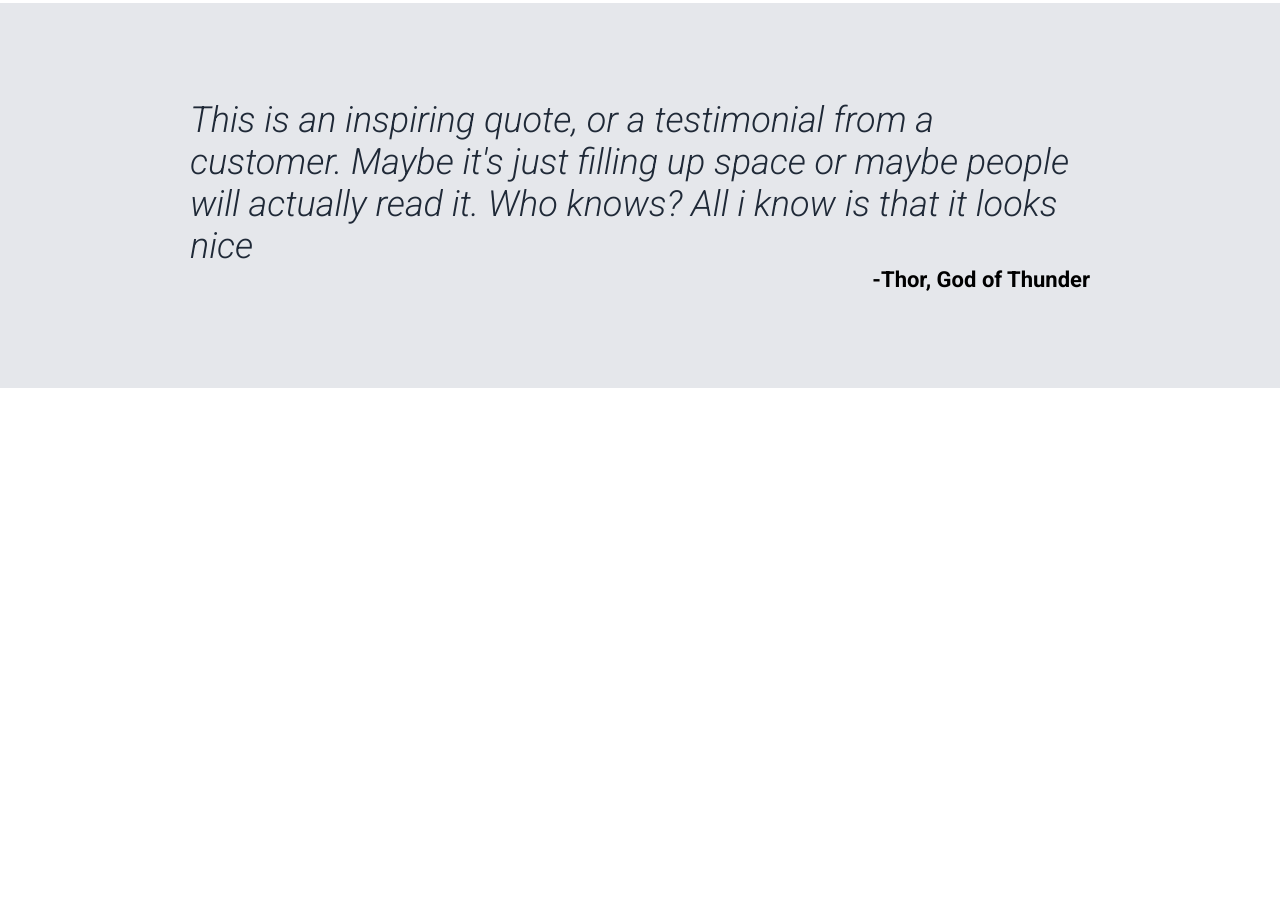
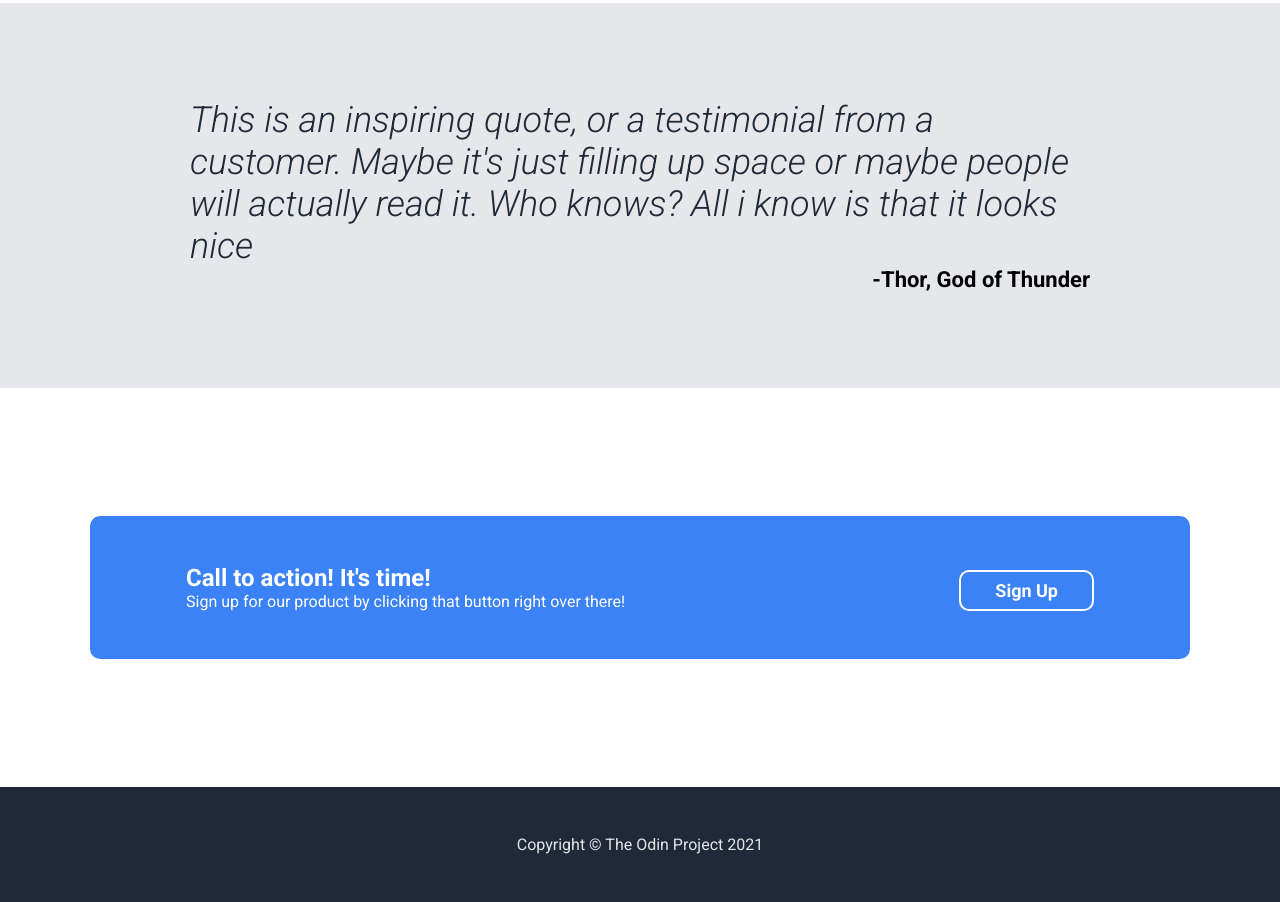
Before and after one commit to NewFrogCode/landing-page, a plain HTML site: page index.html in a window 1280 px wide. Shown: the part 975-1877 px from the top of the page. Before the commit the page ends 1363 px from the top, so only its background shows below. Drawn offline with Linux system fonts and the light colour scheme.

Commit message:
last section and footer done the whole project done, working good

```diff
--- a/index.html
+++ b/index.html
@@ -49,7 +49,7 @@
                     <p>this is some subtext info under the image</p>
                 </div>
                 <div class="information-content">
-                    <img src="img/winter.jpg" alt="">
+                    <img src="img/autumn.jpg" alt="">
                     <p>this is some subtext info under the image</p>
                 </div>
             </div>
@@ -61,5 +61,17 @@
             <p>-Thor, God of Thunder</p>
         </div>
     </div>
+    <div class="action-section-bg">
+        <div class="action-section">
+            <div class="left-action-side">
+                <h2>Call to action! It's time!</h2>
+                <p>Sign up for our product by clicking that button right over there!</p>
+            </div>
+            <button class="action-button button">Sign Up</button>
+        </div>
+    </div>
+    <footer>
+        <p>Copyright &#169 The Odin Project 2021</p>
+    </footer>
 </body>
 </html>
--- a/style.css
+++ b/style.css
@@ -72,6 +72,8 @@ ul, ul a{
     border-radius: 10px;
     font-weight: bold;
     border: none;
+    cursor: pointer;
+
 }
 
 .sign-up-hero{
@@ -128,6 +130,7 @@ ul, ul a{
     text-align: start;
     display: flex;
     justify-content: center;
+    margin-bottom: 8rem;
 }
 
 .quote-section{
@@ -149,3 +152,34 @@ ul, ul a{
     font-size: 22px;
     font-weight: 700;
 }
+
+.action-section-bg{
+    display: flex;
+    justify-content: center;
+    color: white;
+    margin-bottom: 8rem;
+}
+
+.action-section{
+    display: flex;
+    background-color: #3B82F6;
+    padding: 3rem 6rem;
+    border-radius: 10px;
+    width: 1100px;
+    justify-content: space-between;
+    align-items: flex-end;
+}
+
+.action-button{
+    background-color: #3B82F6;
+    border: #fff 2px solid;
+    color: #fff
+}
+
+footer{
+    text-align: center;
+    padding: 3rem;
+    background-color: #1F2937;
+    color: #E3E4E6;
+
+}
```
